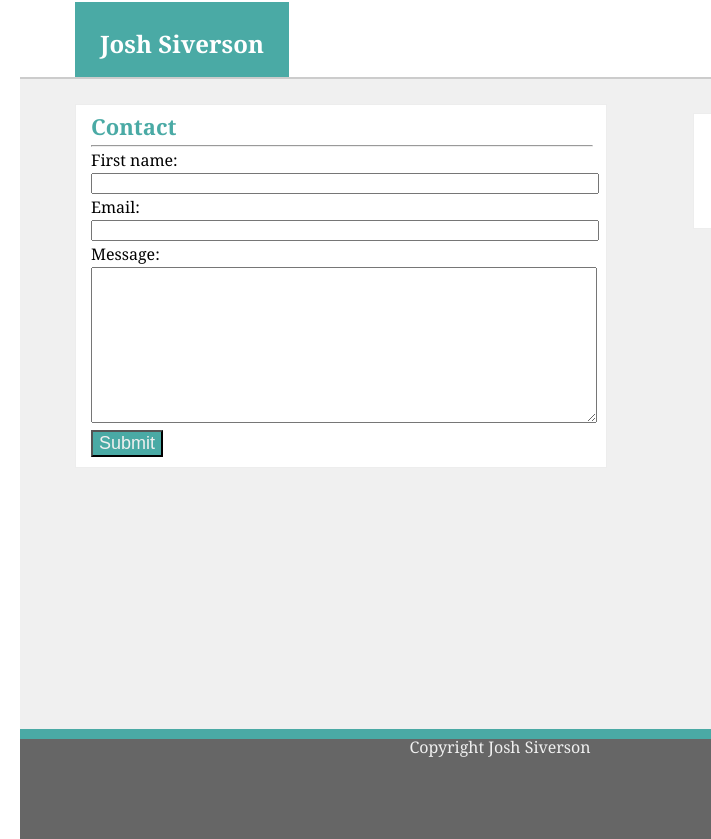
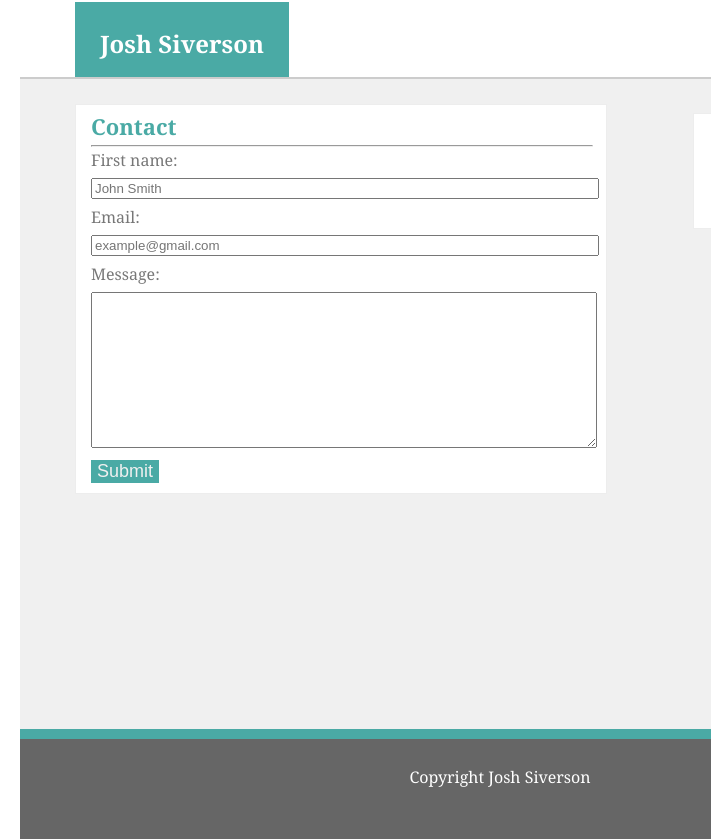
Before and after one commit to siverson90/Basic-Portfolio, a plain HTML site: page contact.html in a window 1280 px wide. Shown: the full height of the page, 0-711 px from the left. Drawn offline with Linux system fonts and the light colour scheme.

Commit message:
incraese margin on form. Center text within footer

```diff
--- a/assets/css/style.css
+++ b/assets/css/style.css
@@ -35,19 +35,22 @@ footer {
 footer p {
     display: table;
     text-align: center;
+    color: white;
+    padding-top: 30px;
     margin-left: auto;
     margin-right: auto;
-    color: #f0f0f0
 }
 
 button{
   background-color: #4aaaa5;
   color: #f0f0f0;
   font-size: 18px;
+  border: none;
 }
 
 form{
   text-align: left;
+  color: #777777;
 }
 
 .header-container {
@@ -87,8 +90,9 @@ form{
 
 .form-box {
   width: 100%;
-  margin: 5px 0px;
+  margin: 10px 0px;
   text-align: left;
+  color: #777777;
 }
 
 .gallery{
--- a/contact.html
+++ b/contact.html
@@ -27,10 +27,10 @@
       <hr class="hr-left">
       <form>
         First name:<br>
-        <input type="text" class="form-box" name="firstname"><br>
+        <input type="text" class="form-box" placeholder="John Smith" name="firstname"><br>
 
         Email:<br>
-        <input type="email" class="form-box" name="lastname"><br>
+        <input type="email" class="form-box" placeholder="example@gmail.com" name="email"><br>
 
         Message:<br>
         <textarea name="message" class="form-box" cols="30" rows="10"></textarea><br>
```
